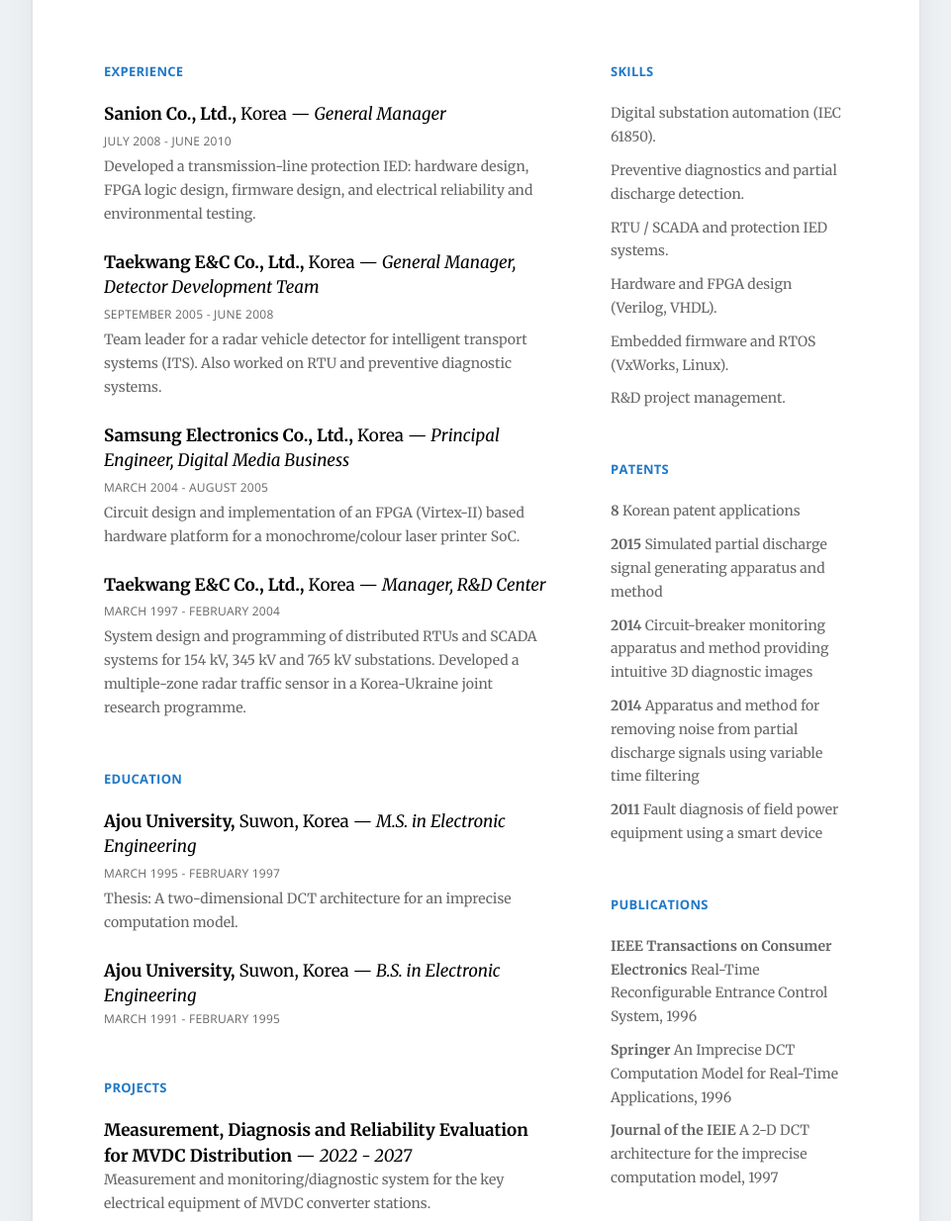
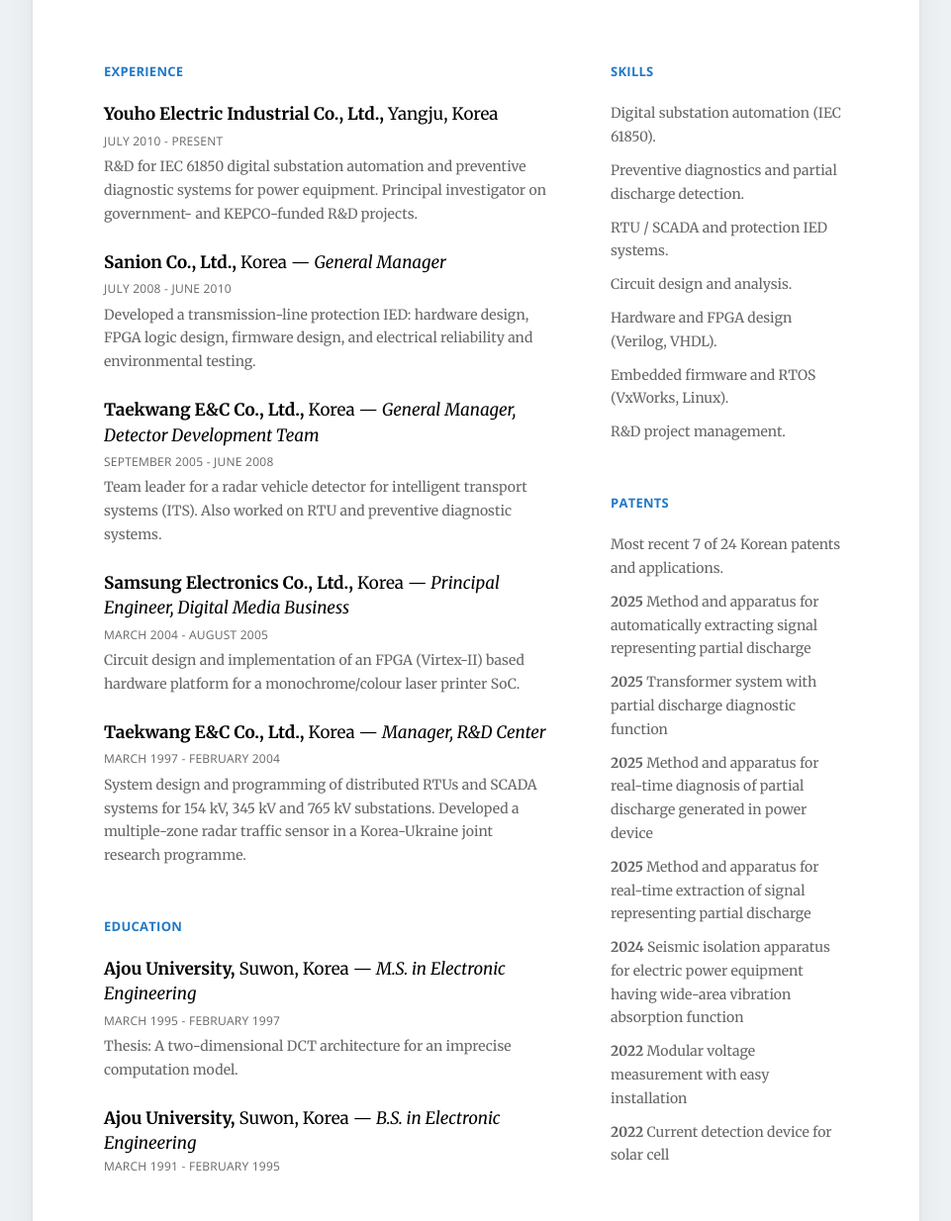
Before and after one commit to papajdragon/papajdragon.github.io, a plain HTML site: page index.html in a window 1280 px wide. Shown: the part 271-1505 px from the top of the page at 99% size, without its empty margins (159-1120 px from the left). Drawn offline with nearby package versions, Linux system fonts and the light colour scheme.

Commit message:
특허 목록 추가, 경력·스킬 수정, 사진·이메일 우측 정렬
Co-Authored-By: Claude Sonnet 5.5 <noreply@anthropic.com>

```diff
--- a/index.html
+++ b/index.html
@@ -76,12 +76,12 @@
     }
     .tagline { margin: 0; font-family: var(--sans); color: var(--ink); max-width: 28rem; }
 
-    .contact { font-family: var(--sans); color: var(--ink); font-style: normal; line-height: 1.6; }
+    .contact { font-family: var(--sans); color: var(--ink); font-style: normal; line-height: 1.6; text-align: right; }
     .contact img {
       display: block;
       width: 6rem;
       height: auto;
-      margin-bottom: 1rem;
+      margin: 0 0 1rem auto;
     }
     .contact strong { font-weight: 700; }
 
@@ -153,6 +153,12 @@
       <div class="main">
         <section>
           <h2>EXPERIENCE</h2>
+
+          <div class="item">
+            <h3><b>Youho Electric Industrial Co., Ltd.,</b> Yangju, Korea</h3>
+            <p class="when">July 2010 - Present</p>
+            <p>R&amp;D for IEC 61850 digital substation automation and preventive diagnostic systems for power equipment. Principal investigator on government- and KEPCO-funded R&amp;D projects.</p>
+          </div>
 
           <div class="item">
             <h3><b>Sanion Co., Ltd.,</b> Korea — <i>General Manager</i></h3>
@@ -235,6 +241,7 @@
           <p>Digital substation automation (IEC 61850).</p>
           <p>Preventive diagnostics and partial discharge detection.</p>
           <p>RTU / SCADA and protection IED systems.</p>
+          <p>Circuit design and analysis.</p>
           <p>Hardware and FPGA design (Verilog, VHDL).</p>
           <p>Embedded firmware and RTOS (VxWorks, Linux).</p>
           <p>R&amp;D project management.</p>
@@ -242,11 +249,14 @@
 
         <section>
           <h2>PATENTS</h2>
-          <p><b>8</b> Korean patent applications</p>
-          <p><b>2015</b> Simulated partial discharge signal generating apparatus and method</p>
-          <p><b>2014</b> Circuit-breaker monitoring apparatus and method providing intuitive 3D diagnostic images</p>
-          <p><b>2014</b> Apparatus and method for removing noise from partial discharge signals using variable time filtering</p>
-          <p><b>2011</b> Fault diagnosis of field power equipment using a smart device</p>
+          <p>Most recent 7 of 24 Korean patents and applications.</p>
+          <p><b>2025</b> Method and apparatus for automatically extracting signal representing partial discharge</p>
+          <p><b>2025</b> Transformer system with partial discharge diagnostic function</p>
+          <p><b>2025</b> Method and apparatus for real-time diagnosis of partial discharge generated in power device</p>
+          <p><b>2025</b> Method and apparatus for real-time extraction of signal representing partial discharge</p>
+          <p><b>2024</b> Seismic isolation apparatus for electric power equipment having wide-area vibration absorption function</p>
+          <p><b>2022</b> Modular voltage measurement with easy installation</p>
+          <p><b>2022</b> Current detection device for solar cell</p>
         </section>
 
         <section>
@@ -262,6 +272,7 @@
         </section>
       </aside>
     </div>
+
   </main>
 </body>
 </html>
```
